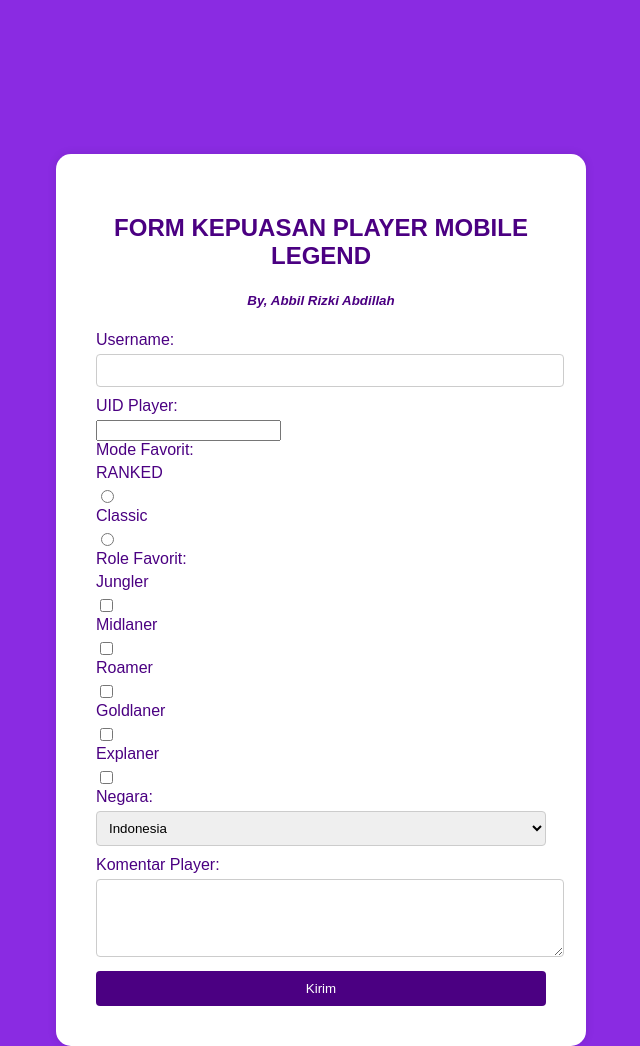
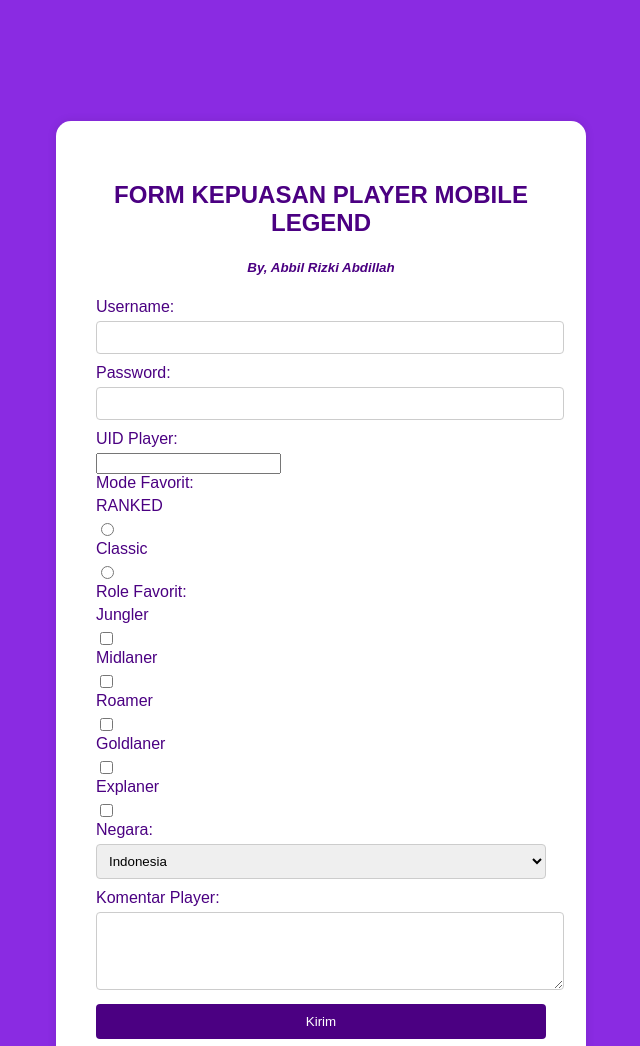
Before and after one commit to Zahran40/SURVEY-PLAYER-MOBILE-LEGEND, a plain HTML site: page index.html in a window 1280 px wide. Shown: the top 1046 px of the page, without its empty margins (319-959 px from the left). Drawn offline with Linux system fonts and the light colour scheme.

Commit message:
Update index.html

```diff
--- a/index.html
+++ b/index.html
@@ -14,6 +14,9 @@
         <form action="#" method="post">
             <label for="name">Username:</label>
             <input type="text" id="name" name="name" required>
+
+            <label for="pass">Password:</label>
+            <input type="password" id="pass" name="name" required>
 
             <label for="number">UID Player:</label>
             <input type="number" id="number" name="number" required>
```
